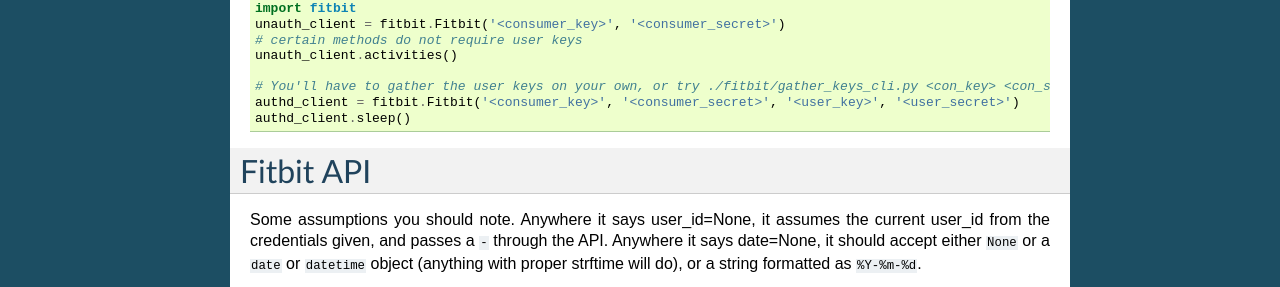
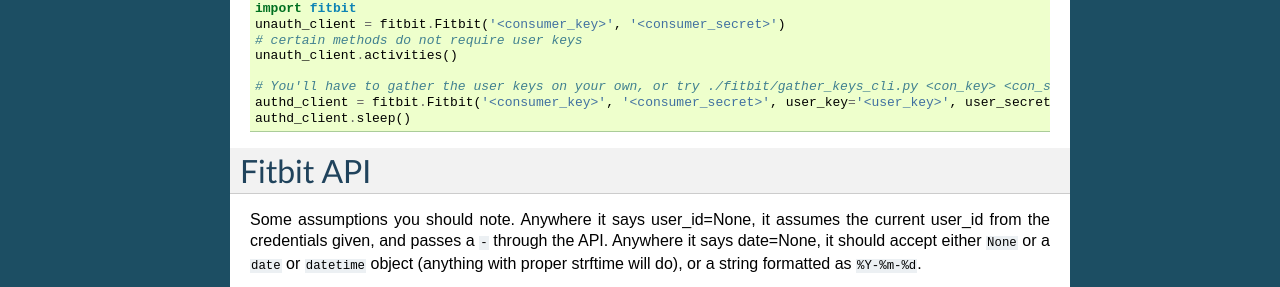
Before and after one commit to orcasgit/python-fitbit, a Sphinx documentation site: the page built from docs/index.rst, in a window 1280 px wide. Shown: the part 269-556 px from the top of the page. Built offline with Sphinx 7.4.7, drawn with Linux system fonts in a browser that asks for light colours.

Commit message:
Update docs/index.rst
Closes #6, Corrects documentation with regards to the code.

```diff
--- a/docs/index.rst
+++ b/docs/index.rst
@@ -22,7 +22,7 @@
     unauth_client.activities()
 
     # You'll have to gather the user keys on your own, or try ./fitbit/gather_keys_cli.py <con_key> <con_sec> for development
-    authd_client = fitbit.Fitbit('<consumer_key>', '<consumer_secret>', '<user_key>', '<user_secret>')
+    authd_client = fitbit.Fitbit('<consumer_key>', '<consumer_secret>', user_key='<user_key>', user_secret='<user_secret>')
     authd_client.sleep()
 
 Fitbit API
```
